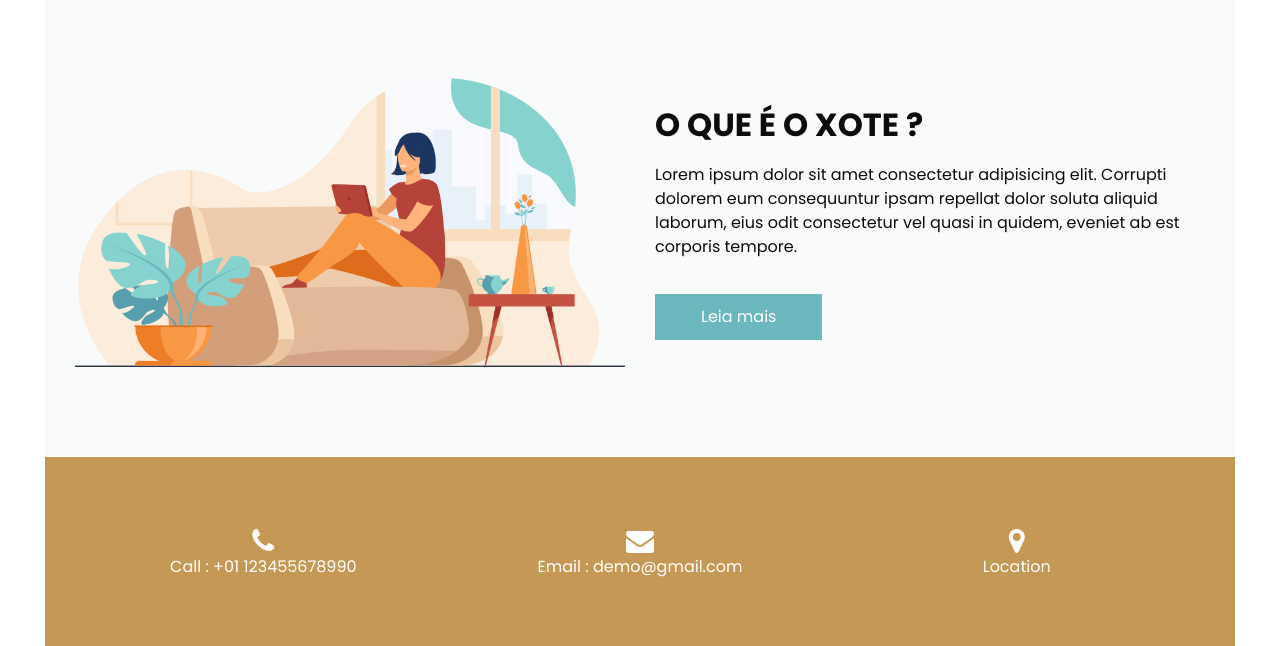
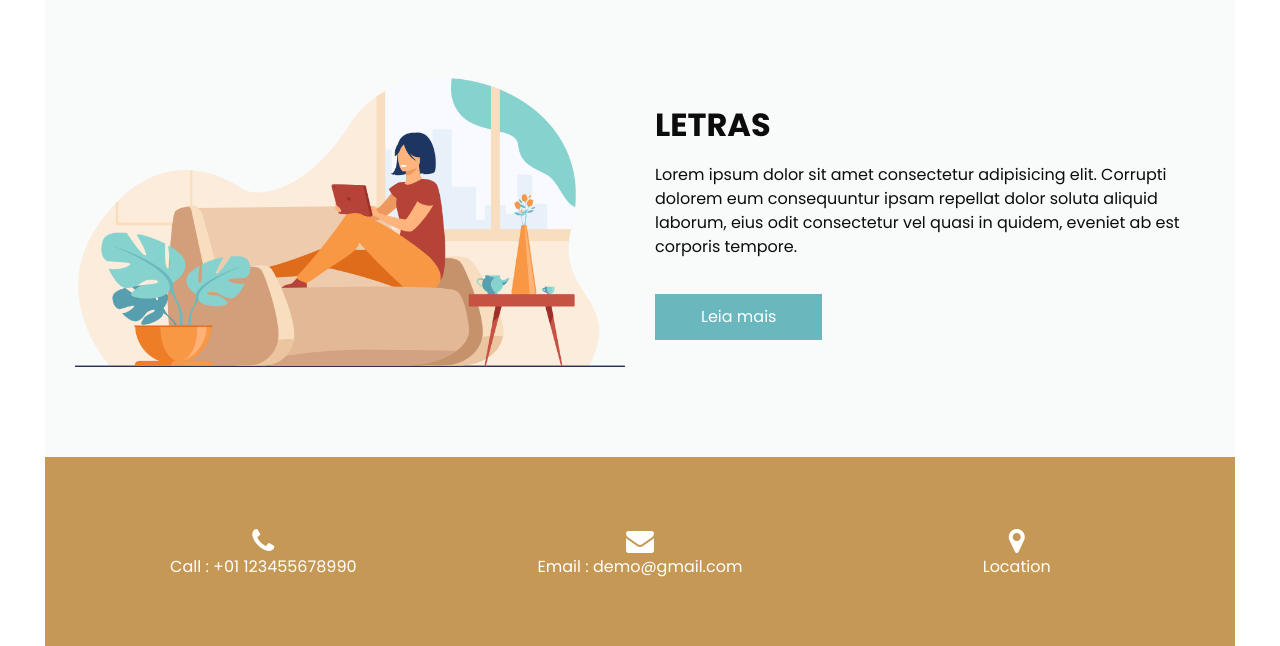
Before and after one commit to nandaellen/newfrontend_xote, a plain HTML site: page about.html in a window 1280 px wide. Shown: the part 93-739 px from the top of the page. Drawn offline with Linux system fonts and the light colour scheme; some packages are replaced by stand-ins of ours; a script that the page names is missing.

Commit message:
teste página de letras

```diff
--- a/about.html
+++ b/about.html
@@ -100,7 +100,7 @@
           <div class="detail-box">
             <div class="heading_container">
               <h2>
-                O que é o Xote ?
+                Letras
               </h2>
             </div>
             <p>
```
